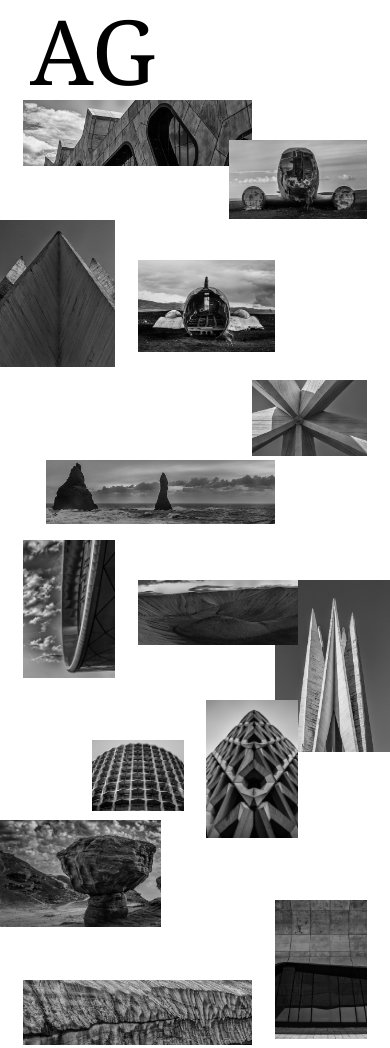
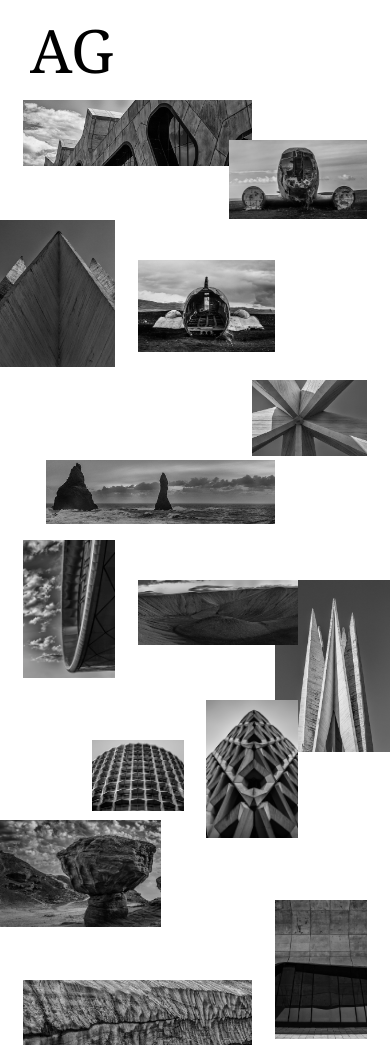
Before and after one commit to rafaelbogfreitas/arturasDevelopment, a website: page development/index.html in a window 390 px wide. Shown: the top 1048 px of the page. Drawn offline with nearby package versions, Linux system fonts and the light colour scheme.

Commit message:
adjusted logo font size for mobile

```diff
--- a/components/sass/_header.scss
+++ b/components/sass/_header.scss
@@ -39,6 +39,9 @@
 
 .notScrolling {
     font-size: $font-logo;
+    @include small {
+        font-size: $font-logo - 2;
+    }
     height:$header-height;
 }
 
```
Also changed, not shown: development/styles/styles.css.
